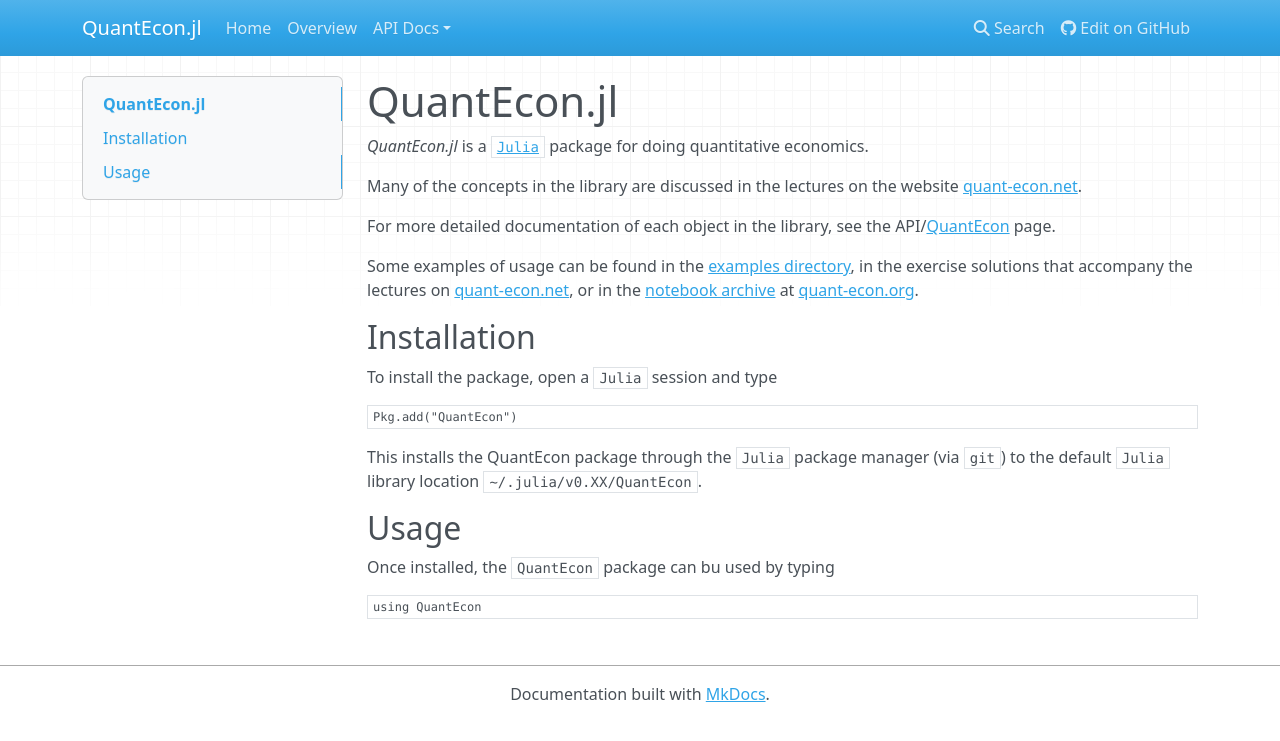
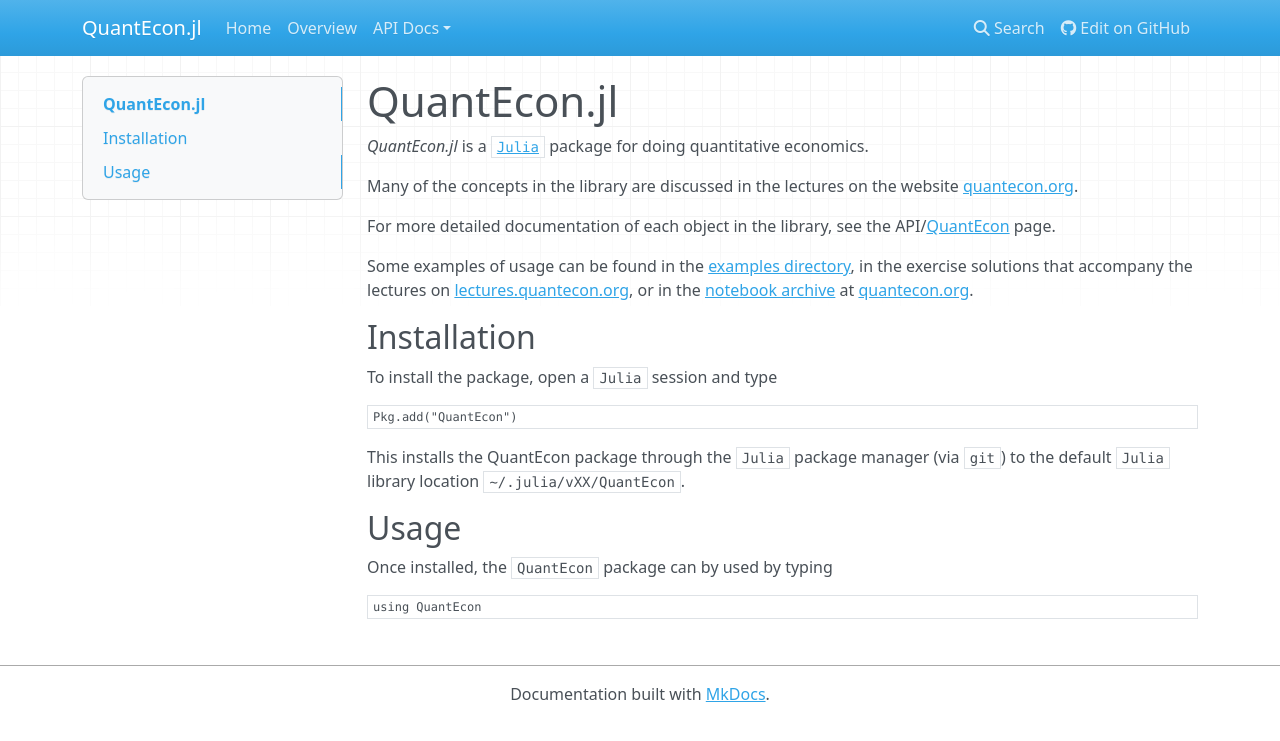
Before and after one commit to QuantEcon/QuantEcon.jl, an MkDocs documentation site: the page built from docs/src/index.md, in a window 1280 px wide. Shown: the top 741 px of the page. Built offline with MkDocs 1.6.1, drawn with Linux system fonts in a browser that asks for light colours; nearby versions of some CDN libraries; old or Windows-style settings are respelled for this version of MkDocs.

Commit message:
update docs

````diff
--- a/docs/src/index.md
+++ b/docs/src/index.md
@@ -2,11 +2,11 @@
 
 *QuantEcon.jl* is a [`Julia`](http://www.julialang.org) package for doing quantitative economics.
 
-Many of the concepts in the library are discussed in the lectures on the website [quant-econ.net](http://quant-econ.net).
+Many of the concepts in the library are discussed in the lectures on the website [quantecon.org](http://quantecon.org).
 
 For more detailed documentation of each object in the library, see the API/[QuantEcon](@ref) page.
 
-Some examples of usage can be found in the [examples directory](https://github.com/QuantEcon/QuantEcon.jl/tree/master/examples), in the exercise solutions that accompany the lectures on [quant-econ.net](http://quant-econ.net), or in the [notebook archive](http://quantecon.org/notebooks.html) at [quant-econ.org](http://quantecon.org/index.html).
+Some examples of usage can be found in the [examples directory](https://github.com/QuantEcon/QuantEcon.jl/tree/master/examples), in the exercise solutions that accompany the lectures on [lectures.quantecon.org](http://lectures.quantecon.org), or in the [notebook archive](http://quantecon.org/notebooks.html) at [quantecon.org](http://quantecon.org/index.html).
 
 ## Installation
 
@@ -15,11 +15,11 @@
 ```julia
 Pkg.add("QuantEcon")
 ```
-This installs the QuantEcon package through the `Julia` package manager (via `git`) to the default `Julia` library location `~/.julia/v0.XX/QuantEcon`.
+This installs the QuantEcon package through the `Julia` package manager (via `git`) to the default `Julia` library location `~/.julia/vXX/QuantEcon`.
 
 ## Usage
 
-Once installed, the `QuantEcon` package can bu used by typing
+Once installed, the `QuantEcon` package can by used by typing
 
 ```julia
 using QuantEcon
````
Also changed, not shown: 1 other file.
